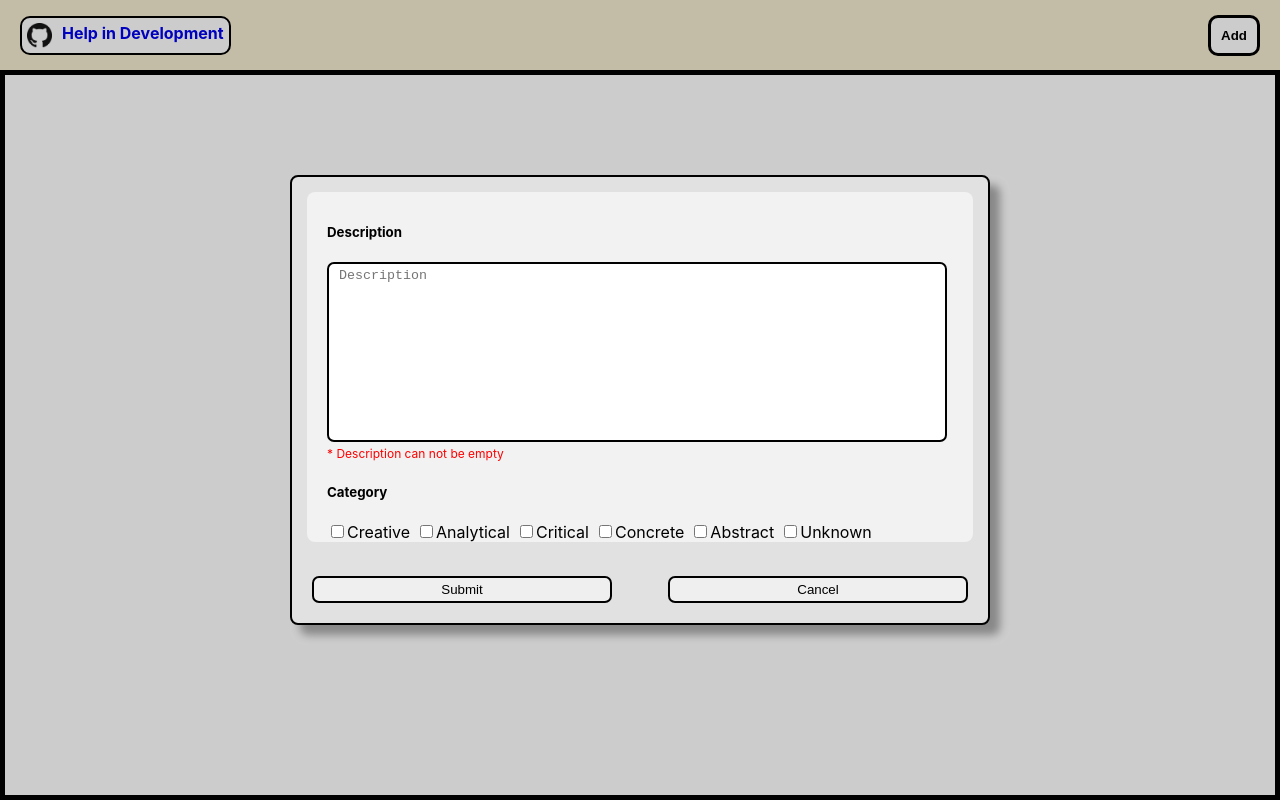
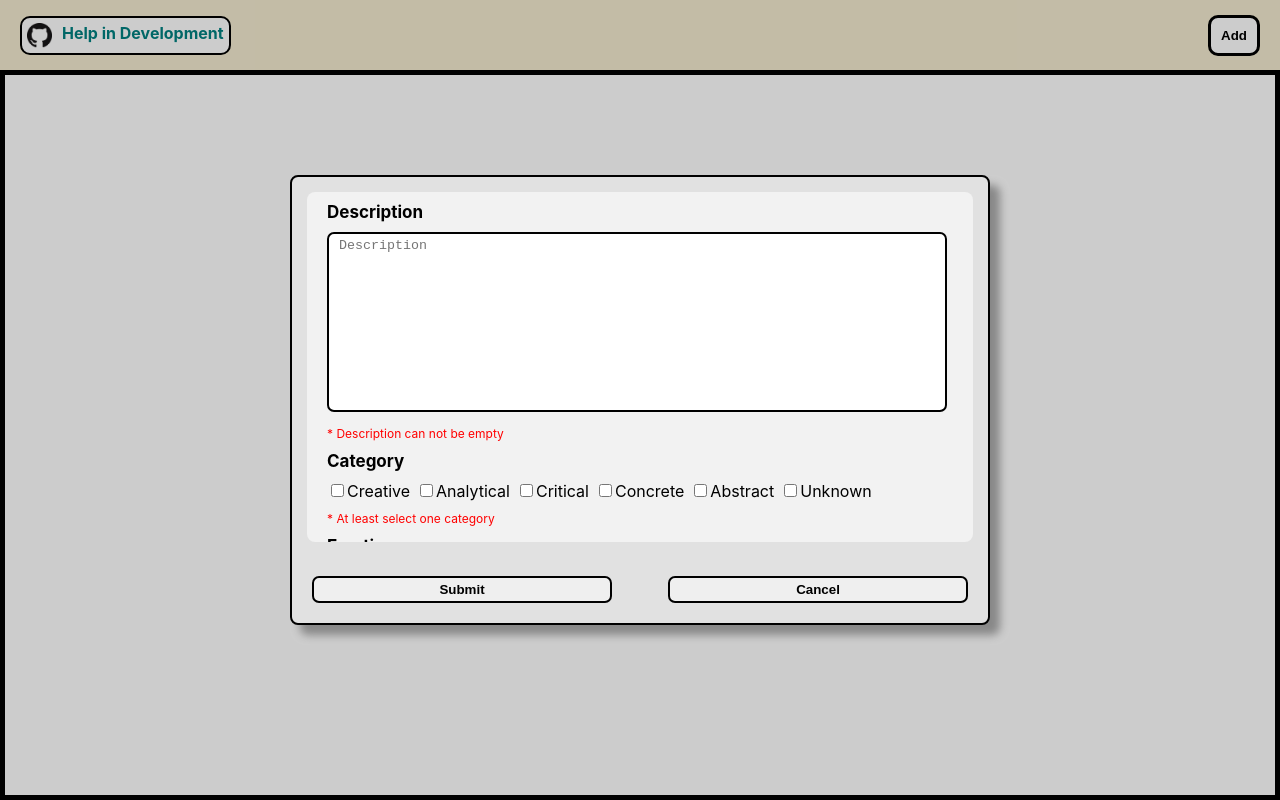
Before and after one commit to 87prashant/MindChart, a React (Create React App) app in the folder packages/client/: page / in a window 1280 px wide. Both pictures are taken after a click on the button "Add". Built offline with nearby package versions, Linux system fonts and the light colour scheme.

Commit message:
improve UI

```diff
--- a/packages/client/src/components/Categories.tsx
+++ b/packages/client/src/components/Categories.tsx
@@ -12,6 +12,7 @@ const Wrapper = styled("div")({
     marginRight: 6,
     cursor: "pointer",
   },
+  marginBottom: 10
 });
 
 interface Props {
--- a/packages/client/src/components/Emotions.tsx
+++ b/packages/client/src/components/Emotions.tsx
@@ -13,6 +13,7 @@ const Wrapper = styled("div")({
     marginRight: 6,
     cursor: "pointer",
   },
+  marginBottom: 10
 });
 
 interface Props {
--- a/packages/client/src/components/Form.tsx
+++ b/packages/client/src/components/Form.tsx
@@ -22,6 +22,12 @@ const StyledWrapper = styled("div")({
   boxShadow: "10px 10px 8px #888888",
 });
 
+const Header = styled('div')({
+  fontWeight: "bold",
+  fontSize: 17,
+  marginBottom: 10
+})
+
 const Inputs = styled("input")({
   width: "300px",
   padding: "4px 10px",
@@ -36,6 +42,7 @@ const DescriptionInput = styled("textarea")({
   padding: "4px 10px",
   borderRadius: 7,
   border: "2px solid black",
+  marginBottom: 10
 });
 
 const SubmitButton = styled(Inputs)({
@@ -43,6 +50,7 @@ const SubmitButton = styled(Inputs)({
   bottom: 20,
   left: 20,
   cursor: "pointer",
+  fontWeight: "bold"
 });
 
 const CancelButton = styled(Inputs)({
@@ -50,6 +58,7 @@ const CancelButton = styled(Inputs)({
   bottom: 20,
   right: 20,
   cursor: "pointer",
+  fontWeight: "bold"
 });
 
 const StyledDiv = styled("div")<{ showForm: boolean }>(({ showForm }) => ({
@@ -64,6 +73,7 @@ const StyledDiv = styled("div")<{ showForm: boolean }>(({ showForm }) => ({
 const StyledErrors = styled("div")({
   color: "red",
   fontSize: 12,
+  marginBottom: 10
 });
 
 const StyledContainer = styled("div")({
@@ -87,6 +97,7 @@ const StyledContainer = styled("div")({
 
 const StyledSlider = styled("input")({
   cursor: "pointer",
+  marginBottom: 10
 });
 
 interface Props {
@@ -291,7 +302,7 @@ const Form: any = (props: Props) => {
       <StyledWrapper>
         <form onSubmit={handleSubmit}>
           <StyledContainer>
-            <h5>Description</h5>
+            <Header>Description</Header>
             <DescriptionInput
               placeholder="Description"
               name="description"
@@ -301,12 +312,12 @@ const Form: any = (props: Props) => {
             {formErrors.descriptionError && (
               <StyledErrors>{formErrors.descriptionError}</StyledErrors>
             )}
-            <h5>Category</h5>
+            <Header>Category</Header>
             <Categories formData={formData} handleChange={handleChange} />
             {formErrors.categoriesError && (
               <StyledErrors>{formErrors.categoriesError}</StyledErrors>
             )}
-            <h5>Emotions</h5>
+            <Header>Emotions</Header>
             <Emotions
               formData={formData}
               handleChange={handleChange}
@@ -315,7 +326,7 @@ const Form: any = (props: Props) => {
             {formErrors.emotionsError && (
               <StyledErrors>{formErrors.emotionsError}</StyledErrors>
             )}
-            <h5>Priority</h5>
+            <Header>Priority</Header>
             <StyledSlider
               type="range"
               min="10"
--- a/packages/client/src/components/Header.tsx
+++ b/packages/client/src/components/Header.tsx
@@ -19,10 +19,14 @@ const HelpButton = styled("a")({
   marginLeft: "20px",
   textDecoration: "none",
   backgroundColor: "white",
+  color: "teal",
   "& span": {
     marginLeft: 10,
     fontWeight: "bold",
   },
+  ":active": {
+    color: "teal",
+  }
 });
 
 const AddButton = styled("button")({
--- a/packages/client/src/components/IntensityForm.tsx
+++ b/packages/client/src/components/IntensityForm.tsx
@@ -37,7 +37,7 @@ const StyledDiv = styled("div")({
 });
 
 const Header = styled("div")({
-  fontSize: 20,
+  fontSize: 17,
   fontWeight: "bold",
   textAlign: "center",
 });
@@ -60,6 +60,7 @@ const DoneButton = styled("button")({
   borderRadius: 8,
   cursor: "pointer",
   marginLeft: "auto",
+  fontWeight: "bold"
 });
 
 const CancelButton = styled("button")({
@@ -67,6 +68,7 @@ const CancelButton = styled("button")({
   border: "2px solid black",
   borderRadius: 8,
   cursor: "pointer",
+  fontWeight: "bold"
 });
 
 const StyledSlider = styled("input")({
```
